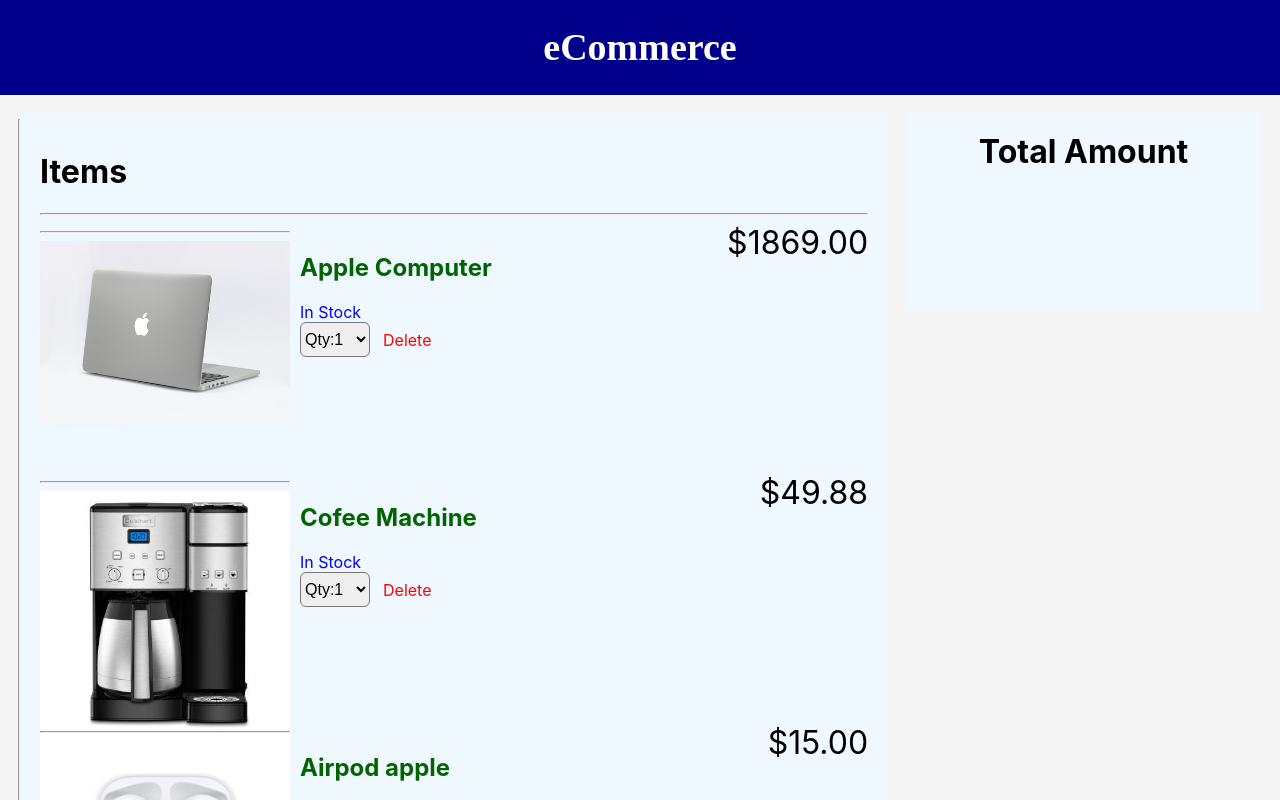
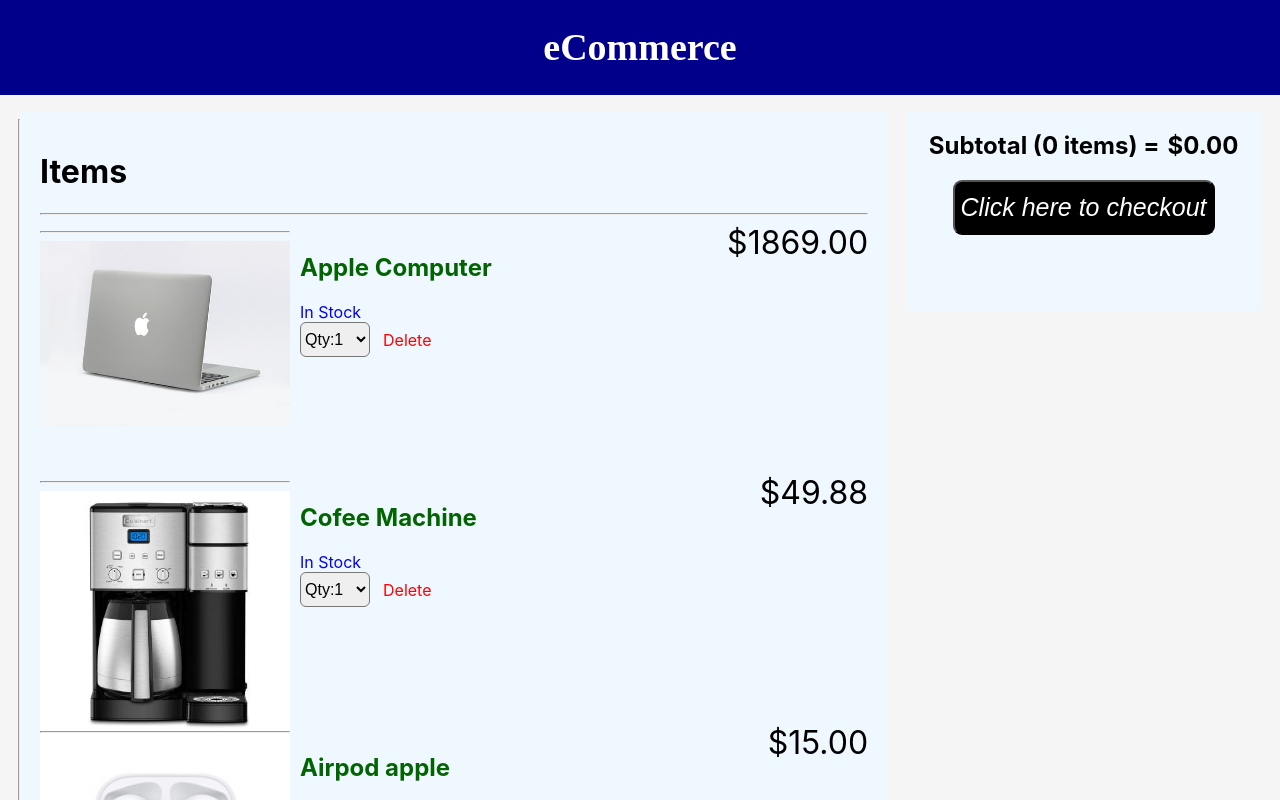
Before and after one commit to bistmadhav/Code-, a React (Create React App) app: page / in a window 1280 px wide. Shown: the top 800 px of the page. Built offline with nearby package versions, Linux system fonts and the light colour scheme.

Commit message:
ADDED: Total balance sheet

```diff
--- a/src/App.css
+++ b/src/App.css
@@ -1,5 +1,6 @@
 .App {
   text-align: center;
+  align-items: flex-start;
 }
 body{
   background-color:whitesmoke;
--- a/src/components/CartItems.css
+++ b/src/components/CartItems.css
@@ -10,6 +10,7 @@
 .Ind_Product
 {
   display: flex;
+  flex-shrink: 0;
 
 }
 .ImageOfProduct
@@ -47,6 +48,7 @@
 {
   color: red;
   margin: 8px;
+
 }
 
 .option
--- a/src/components/CartTotalBlance.css
+++ b/src/components/CartTotalBlance.css
@@ -4,3 +4,21 @@
     background-color: aliceblue;
 
   }
+  .btn{
+    background: black;
+    font-style: oblique;
+    color: white;
+    height: 55px;
+    font-size: 25px;
+    border-radius: 9px;
+
+  }
+  .btn:hover{
+   background-color:blue;
+  }
+
+
+
+  .Totalbalnce{
+     margin-left: 8px;
+  }
--- a/src/components/CartTotalBlance.js
+++ b/src/components/CartTotalBlance.js
@@ -4,7 +4,14 @@ import './CartTotalBlance.css'
 function CartTotalBlance() {
     return (
         <div className = "total_blance">
-             <h1> Total Amount</h1>
+             <h2> Subtotal (0 items) =
+                 <span className = "Totalbalnce">
+                     $0.00
+                 </span>
+             </h2>
+             <button className = "btn">
+                  Click here to checkout
+             </button>
         </div>
     )
 }
```
Also changed, not shown: 1 other file (tests, documents, lock files or other folders).
